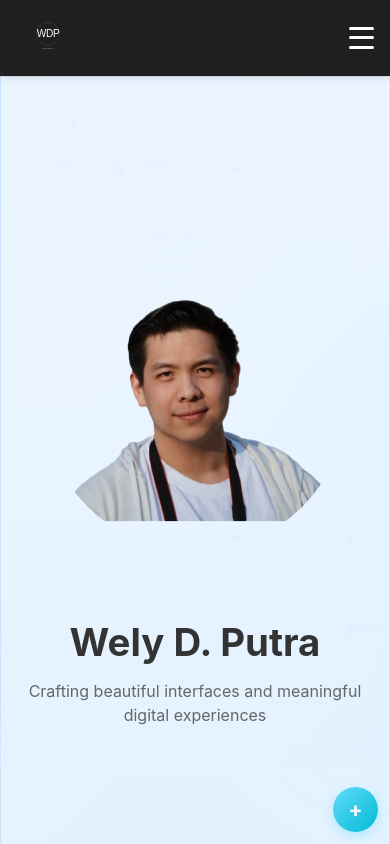
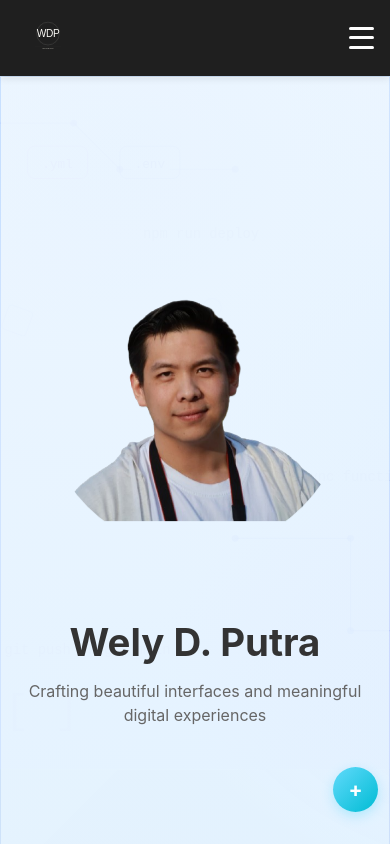
Before and after one commit to welydharmaputra/Portfolio-Website, a React (Vite) app in the folder vite-portfolio/: page / in a window 390 px wide. Shown: the top 844 px of the page. Built offline with nearby package versions, Linux system fonts and the light colour scheme.

Commit message:
fix bubblejob

```diff
--- a/vite-portfolio/src/components/Bubblejob.css
+++ b/vite-portfolio/src/components/Bubblejob.css
@@ -1,6 +1,6 @@
 .floating-menu {
   position: fixed;
-  bottom: 2rem;
+  bottom: 4rem;
   right: 2rem;
   z-index: 999;
   font-family: inherit;
@@ -140,7 +140,7 @@
 /* Mobile Responsive */
 @media (max-width: 768px) {
   .floating-menu {
-    bottom: 1rem;
+    bottom: 2.5rem;
     right: 1rem;
   }
 
@@ -169,7 +169,7 @@
 
 @media (max-width: 480px) {
   .floating-menu {
-    bottom: 0.75rem;
+    bottom: 2rem;
     right: 0.75rem;
   }
 
```
